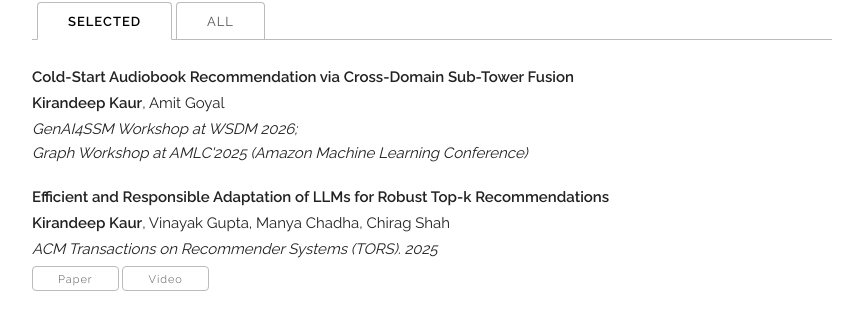
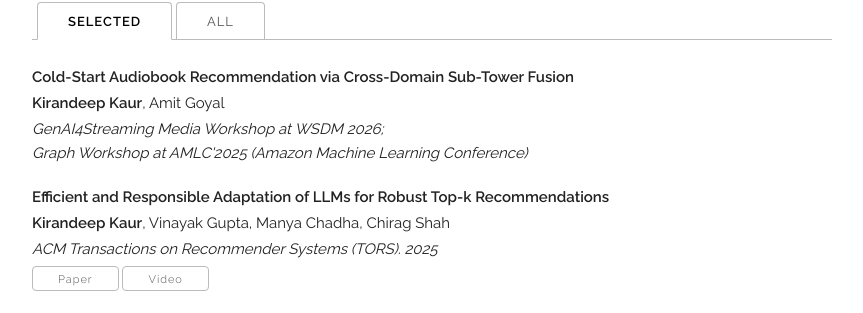
Before and after one commit to i-kiran/i-kiran.github.io, a Jekyll site: the page built from publications.md, in a window 1280 px wide. Shown: the part 523-836 px from the top of the page, without its empty margins (208-1071 px from the left). Built offline with Jekyll 4.4.1, drawn with Linux system fonts in a browser that asks for light colours; some web fonts are replaced.

Commit message:
Update venue for Cold-Start Audiobook Recommendation

```diff
--- a/_data/publications.yaml
+++ b/_data/publications.yaml
@@ -17,7 +17,7 @@
 
   - title: "Cold-Start Audiobook Recommendation via Cross-Domain Sub-Tower Fusion"
     authors: "<b>Kirandeep Kaur</b>, Amit Goyal"
-    venue: "GenAI4SSM Workshop at WSDM 2026;<br> Graph Workshop at AMLC'2025 (Amazon Machine Learning Conference)"
+    venue: "GenAI4Streaming Media Workshop at WSDM 2026;<br> Graph Workshop at AMLC'2025 (Amazon Machine Learning Conference)"
     selected: y
 
 
```
